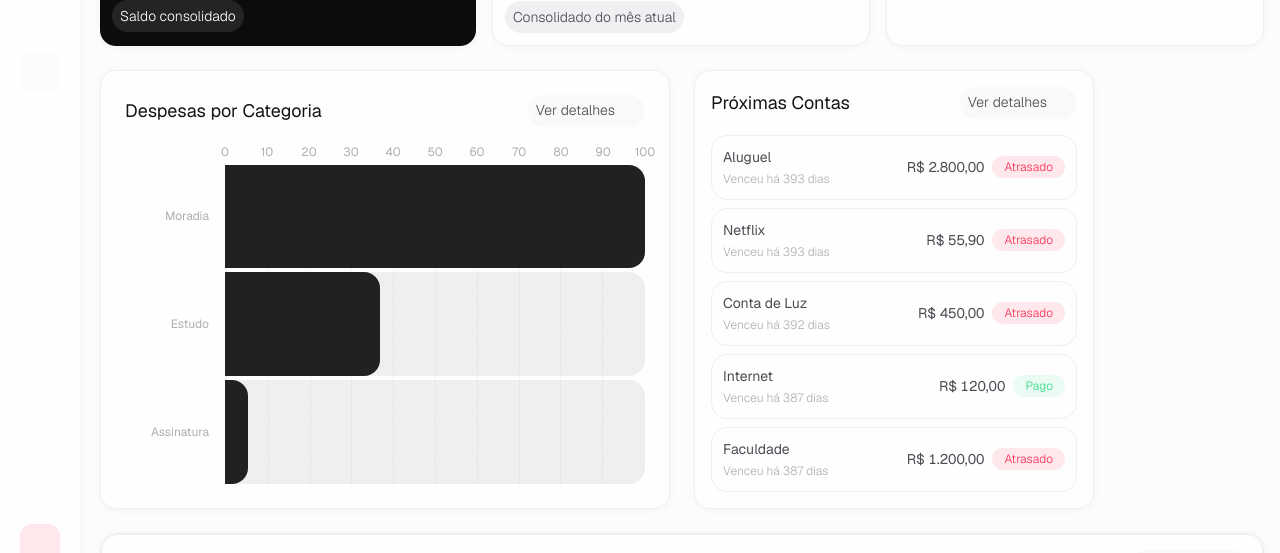
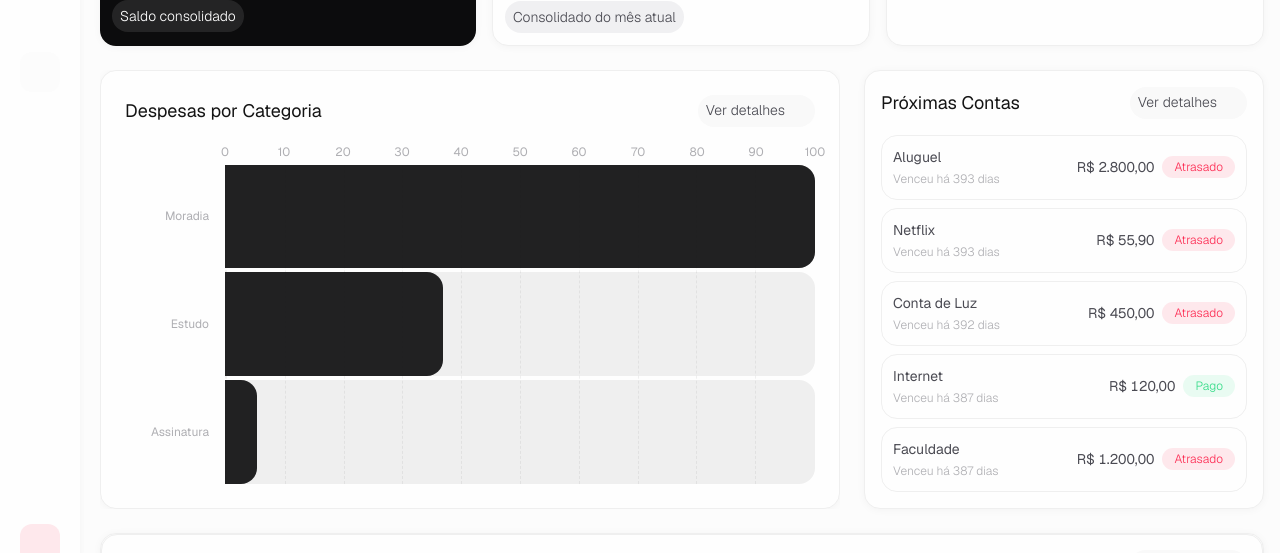
Before and after one commit to Melissa-Fernanda/fincontrol, a Next.js app: page / in a window 1280 px wide. Shown: the part 212-765 px from the top of the page. Built offline with nearby package versions, Linux system fonts and the light colour scheme; some icons are missing.

Commit message:
fix: update grid layout for dashboard page and add overflow handling

```diff
--- a/src/app/(dashboard)/page.tsx
+++ b/src/app/(dashboard)/page.tsx
@@ -29,8 +29,8 @@ export default function Home() {
 
       <FinancialStats data={financialData} />
 
-      <div className="mt-4 sm:mt-6 grid grid-cols-1 lg:grid-cols-2 gap-4 sm:gap-6 items-stretch w-full min-w-0">
-        <div className="min-w-0 min-h-[280px] sm:min-h-[320px] lg:min-h-[400px] w-full">
+      <div className="mt-4 sm:mt-6 grid grid-cols-1 lg:grid-cols-[1fr_minmax(320px,400px)] gap-4 sm:gap-6 items-stretch w-full min-w-0">
+        <div className="min-w-0 min-h-[280px] sm:min-h-[320px] lg:min-h-[400px] w-full overflow-hidden">
           <HorizontalBarChart
             data={categoryChartData}
             onViewDetails={() => router.push("/transacoes")}
```
